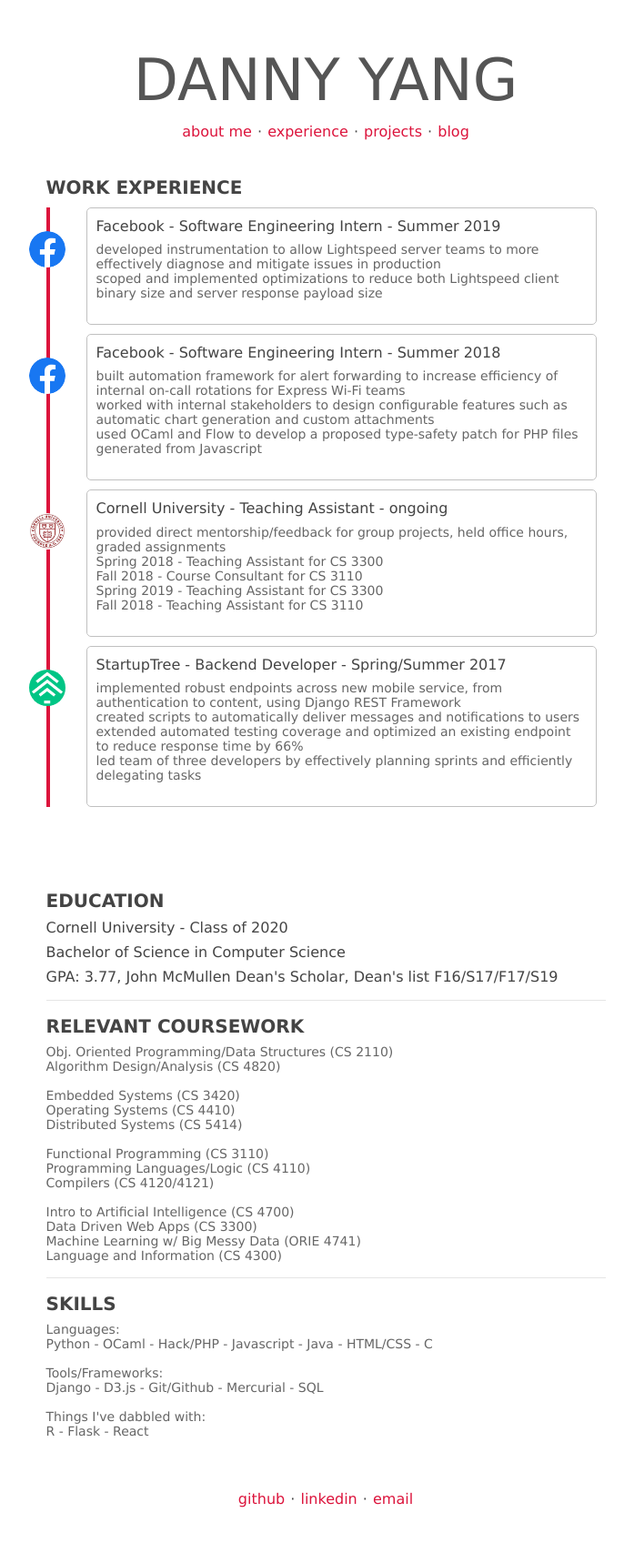
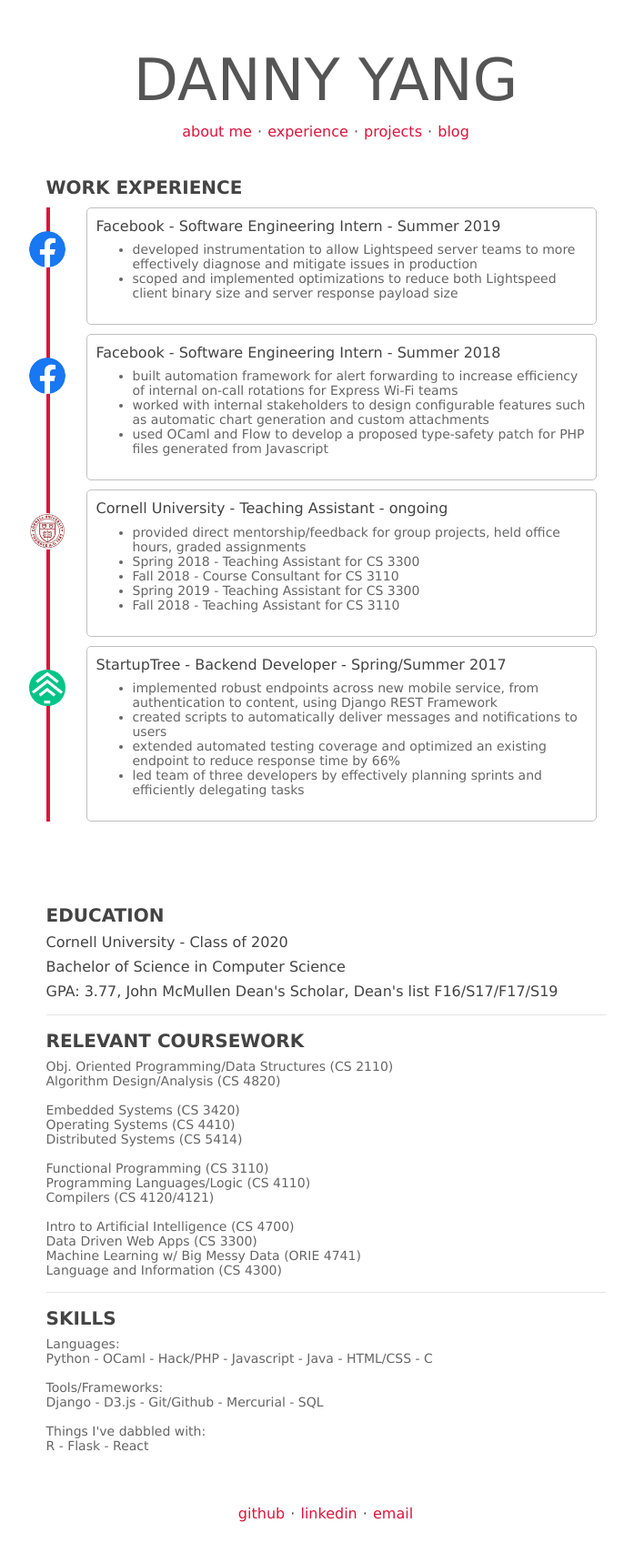
Before and after one commit to yangdanny97/yangdanny97.github.io, a Jekyll site: the page built from experience/index.html, in a window 1280 px wide. Shown: the whole page at 91% size, without its empty margins (282-979 px from the left). Built offline with Jekyll 4.4.1, drawn with Linux system fonts in a browser that asks for light colours.

Commit message:
fix bullet point style

```diff
--- a/css/style.css
+++ b/css/style.css
@@ -9,12 +9,12 @@
     color: #555;
 }
 
-ul {
+/* ul {
     padding-left: 0;
     list-style-type: none;
 }
 
-/* ul li:before {
+ul li:before {
     content: "•";
     margin-right: .5em;
 } */
```
